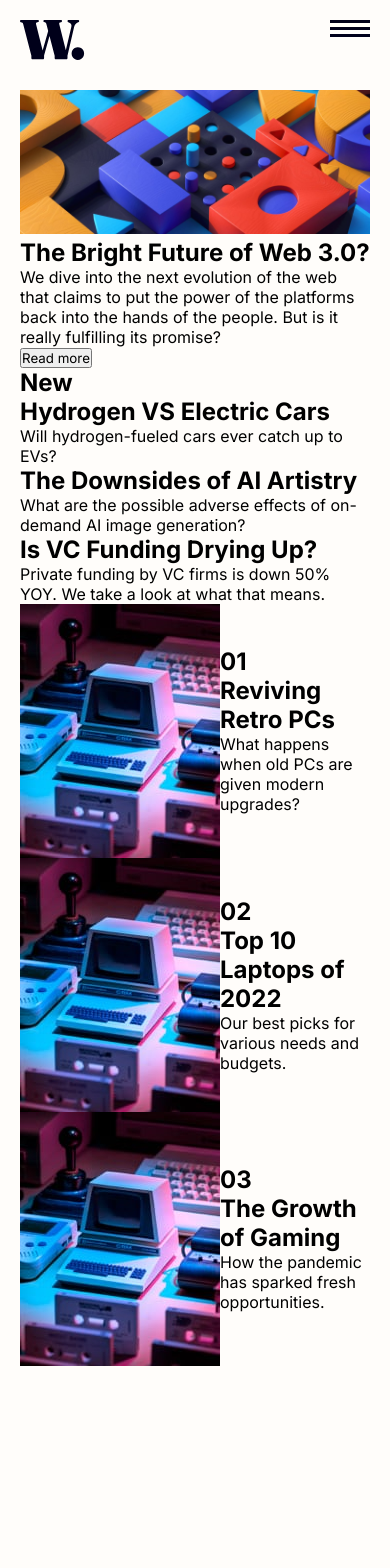
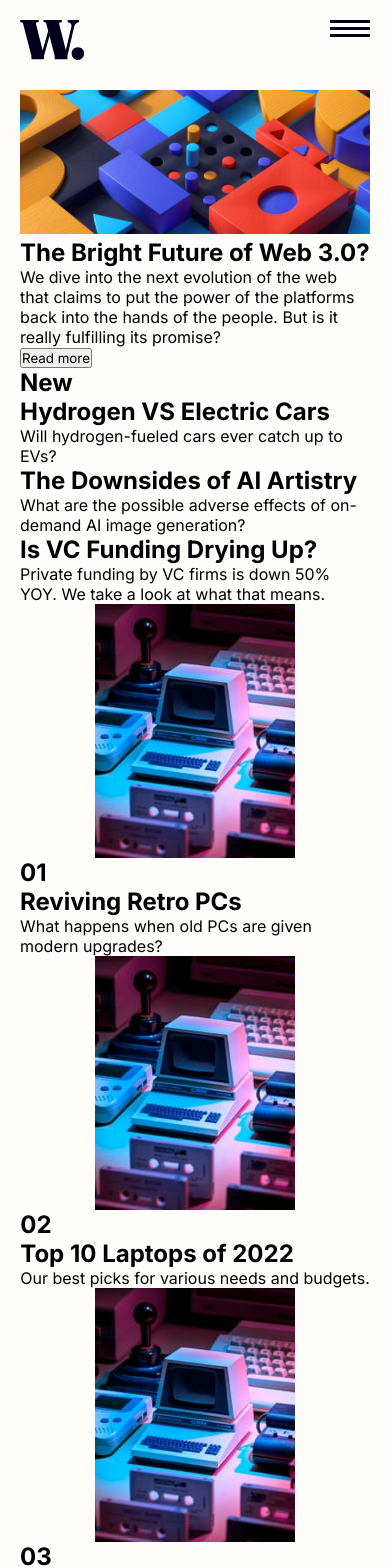
Before and after one commit to aveandrian/news-homepage-react, a React (Vite) app: page / in a window 390 px wide. Shown: the top 1568 px of the page. Before the commit the page ends 1386 px from the top, so only its background shows below. Built offline with nearby package versions, Linux system fonts and the light colour scheme.

Commit message:
fix mobile view

```diff
--- a/src/App.css
+++ b/src/App.css
@@ -68,4 +68,8 @@ main {
   .topics-section {
     flex-direction: column;
   }
+
+  .topic-container  {
+    flex-direction: column;
+  }
 }
--- a/src/styles/navbar.css
+++ b/src/styles/navbar.css
@@ -72,7 +72,7 @@ nav {
         right: -70vw;
         transition: 0.5s ease-out;
         /* border: solid 1px black; */
-        height: 100vh;
+        height: 101vh;
         width: 65%;
         background-color: hsl(36, 100%, 99%);
 
```
